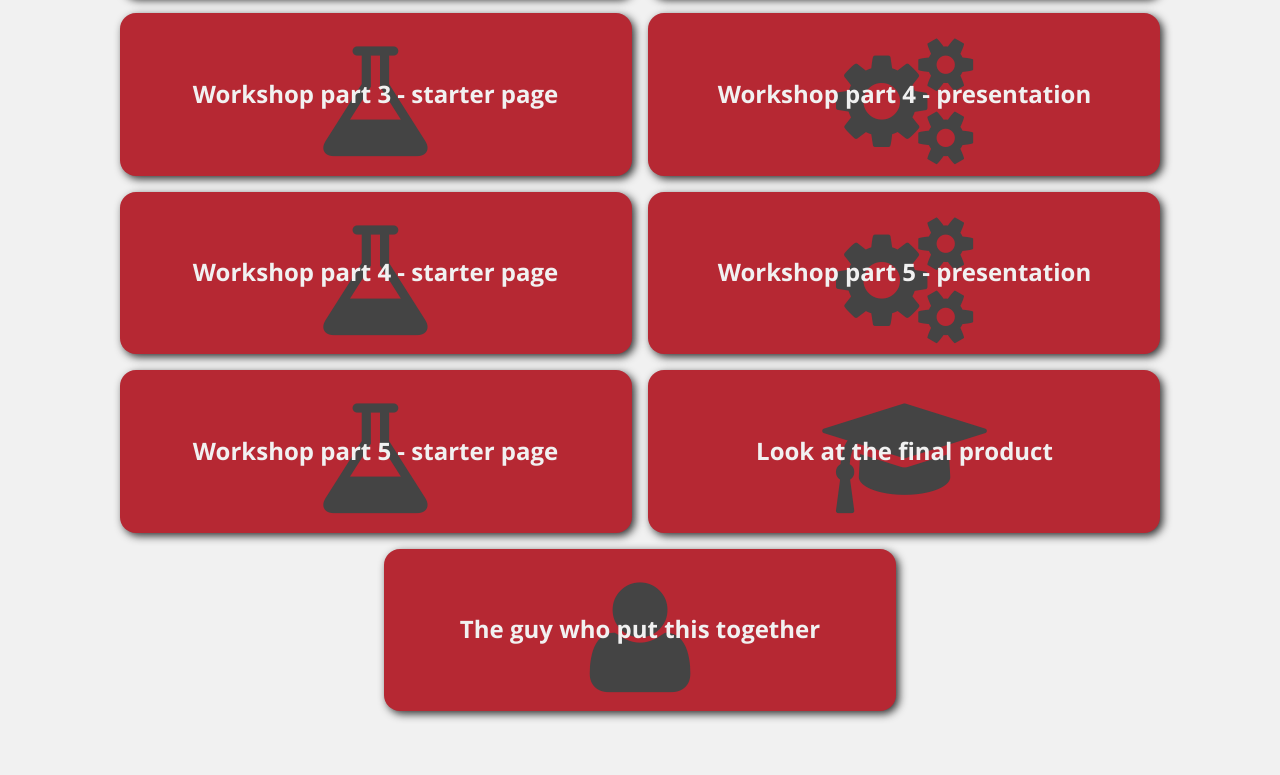
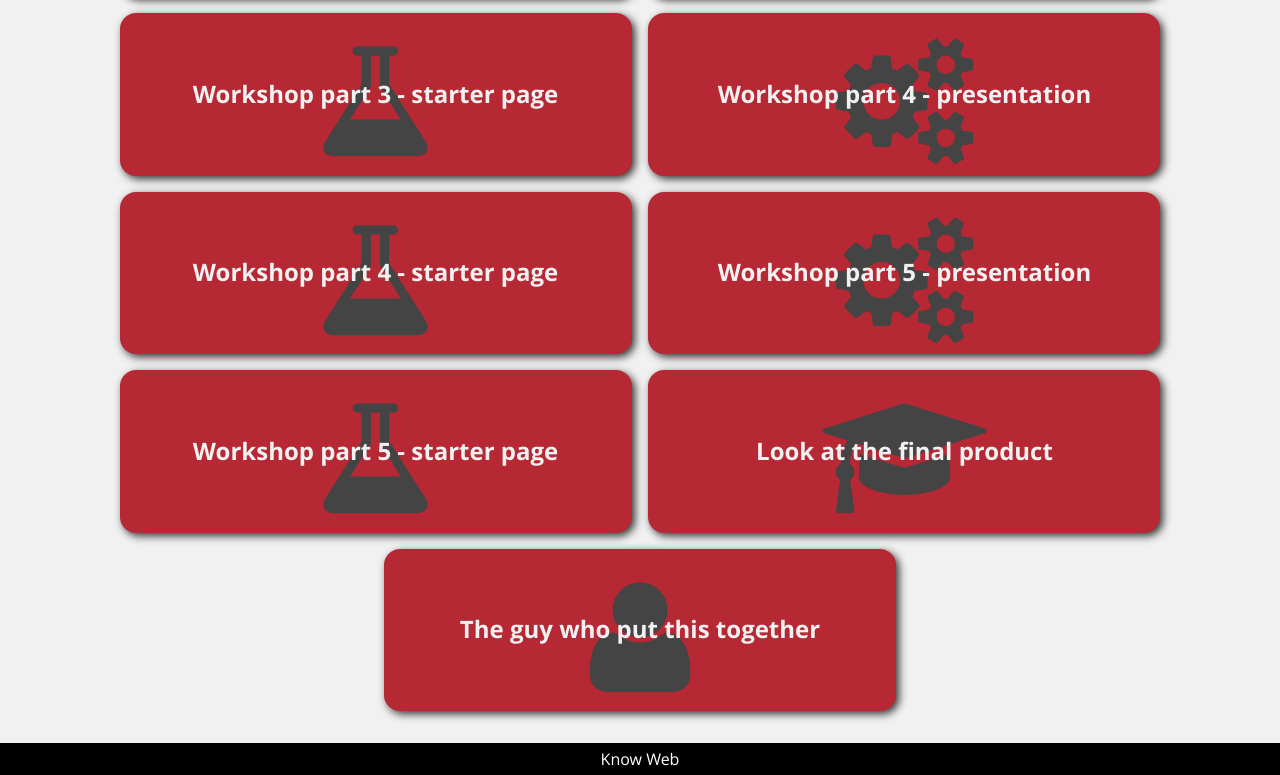
Before and after one commit to knowWeb/angularTraining, a plain HTML site: page index.html in a window 1280 px wide. Shown: the part 985-1760 px from the top of the page. Before the commit the page ends 1728 px from the top, so only its background shows below. Drawn offline with Linux system fonts and the light colour scheme.

Commit message:
favicon and footer

```diff
--- a/css/main.css
+++ b/css/main.css
@@ -261,6 +261,16 @@ body {
     display: table-cell;
 }
 
+footer > a {
+    width: 100%;
+    text-align: center;
+    display: block;
+    color: #fff;
+    text-decoration: none;
+    background-color: #000;
+    line-height: 2em;
+}
+
 @media only screen and (min-width: 900px) {
 
     .card {
--- a/index.html
+++ b/index.html
@@ -4,10 +4,11 @@
     <head>
         <meta charset="utf-8">
         <meta http-equiv="X-UA-Compatible" content="IE=edge,chrome=1">
-        <title>Angular Training</title>
-        <meta name="description" content="">
+        <title>AngularJS Training</title>
+        <meta name="description" content="AngularJS Training">
         <meta name="viewport" content="width=device-width, initial-scale=1">
-
+        <link rel="shortcut icon" href="favicon.ico" type="image/x-icon">
+        <link rel="icon" href="favicon.ico" type="image/x-icon">
         <link rel="stylesheet" href="css/normalize.min.css">
         <link rel="stylesheet" href="css/main.css">
 
@@ -20,7 +21,7 @@
 
         <!-- Content -->
         <header class="hugeHead">
-            <h1>Angular introductory workshop</h1>
+            <h1>AngularJS introductory workshop</h1>
             <a href="https://angularjs.org/" target="_blank">
                 <img class="aLogo" src="img/angularjs-logo-trans.png" alt="Angular Logo" />
             </a>
@@ -151,7 +152,9 @@
 
         </main>
         <footer>
-
+            <a href="http://knowweb.github.io/" target="_blank">
+                Know Web
+            </a>
         </footer>
         <!-- End of Content -->
 
```
Also changed, not shown: favicon.ico (added).
